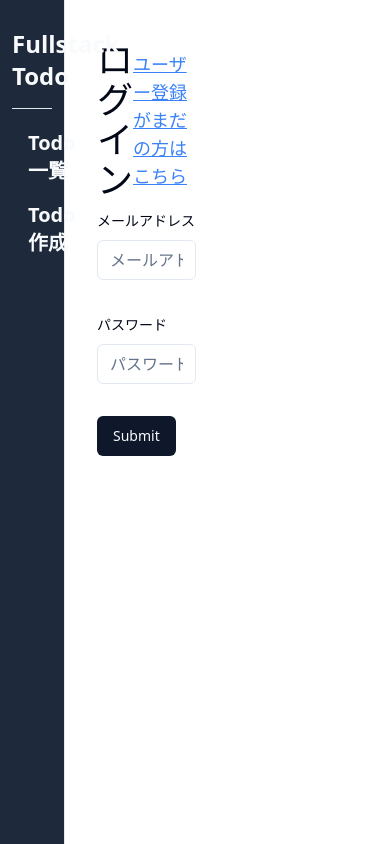
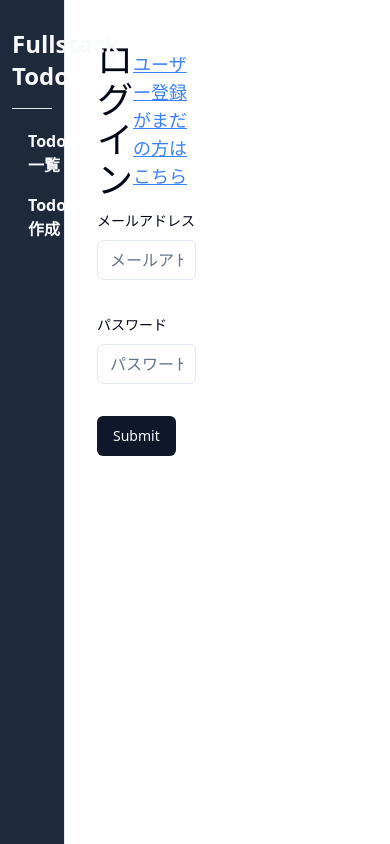
Before and after one commit to TakayukiHirano117/fullstack-todo, a Next.js app: page /signin in a window 390 px wide. Built offline with nearby package versions, Linux system fonts and the light colour scheme; no server answers.

Commit message:
🐛 詳細ページのAPIの、idの型を修正

```diff
--- a/src/app/api/todos/[id]/route.ts
+++ b/src/app/api/todos/[id]/route.ts
@@ -6,26 +6,27 @@ export async function GET(
   { params }: { params: { id: string } }
 ) {
   const id = params.id;
+
   const todo = await prisma.todos.findUnique({
-    where: { id: parseInt(id) },
+    where: { id: id },
   });
 
   return NextResponse.json(todo);
 }
 
 
-export async function PUT() {
+// export async function PUT() {
 
-}
+// }
 
-export async function DELETE(
-  req: NextRequest,
-  { params }: { params: { id: string } }
-) {
-  const id = params.id;
-  const todo = await prisma.todos.delete({
-    where: { id: parseInt(id) },
-  });
+// export async function DELETE(
+//   req: NextRequest,
+//   { params }: { params: { id: string } }
+// ) {
+//   const id = params.id;
+//   const todo = await prisma.todos.delete({
+//     where: { id: parseInt(id) },
+//   });
 
-  return NextResponse.json(todo);
-}
+//   return NextResponse.json(todo);
+// }
--- a/src/components/Sidebar.tsx
+++ b/src/components/Sidebar.tsx
@@ -23,7 +23,7 @@ const Sidebar = ({ user }: { user: User | null }) => {
             <li className="">
               <Link
                 href={"/todos"}
-                className="text-slate-50 text-xl font-bold duration-300 flex items-center gap-2 hover:bg-slate-700 py-1 px-2 rounded-full"
+                className="text-slate-50 lg:text-xl md:text-sm font-bold duration-300 flex items-center gap-2 hover:bg-slate-700 py-1 px-2 rounded-full"
               >
                 <LuListTodo className="text-slate-50" />
                 Todo一覧
@@ -32,7 +32,7 @@ const Sidebar = ({ user }: { user: User | null }) => {
             <li className="">
               <Link
                 href={"/todos/create"}
-                className="text-slate-50 text-xl font-bold duration-300 flex items-center gap-2 hover:bg-slate-700 py-1 px-2 rounded-full"
+                className="text-slate-50 lg:text-xl md:text-sm font-bold duration-300 flex items-center gap-2 hover:bg-slate-700 py-1 px-2 rounded-full"
               >
                 <IoCreateOutline className="text-slate-50" />
                 Todo作成
--- a/src/components/supabase-listener.tsx
+++ b/src/components/supabase-listener.tsx
@@ -1,6 +1,5 @@
 "use server"
 
-// import { createClient } from '@supabase/supabase-js';
 import React from 'react'
 import { createClient } from '../../utils/supabase/server'
 import Sidebar from './Sidebar'
@@ -12,8 +11,6 @@ const SupabaseListener = async () => {
         data: { user },
     } = await supabase.auth.getUser()
 
-    console.log(user)
-
     return (
         <Sidebar user={user} />
     )
```
